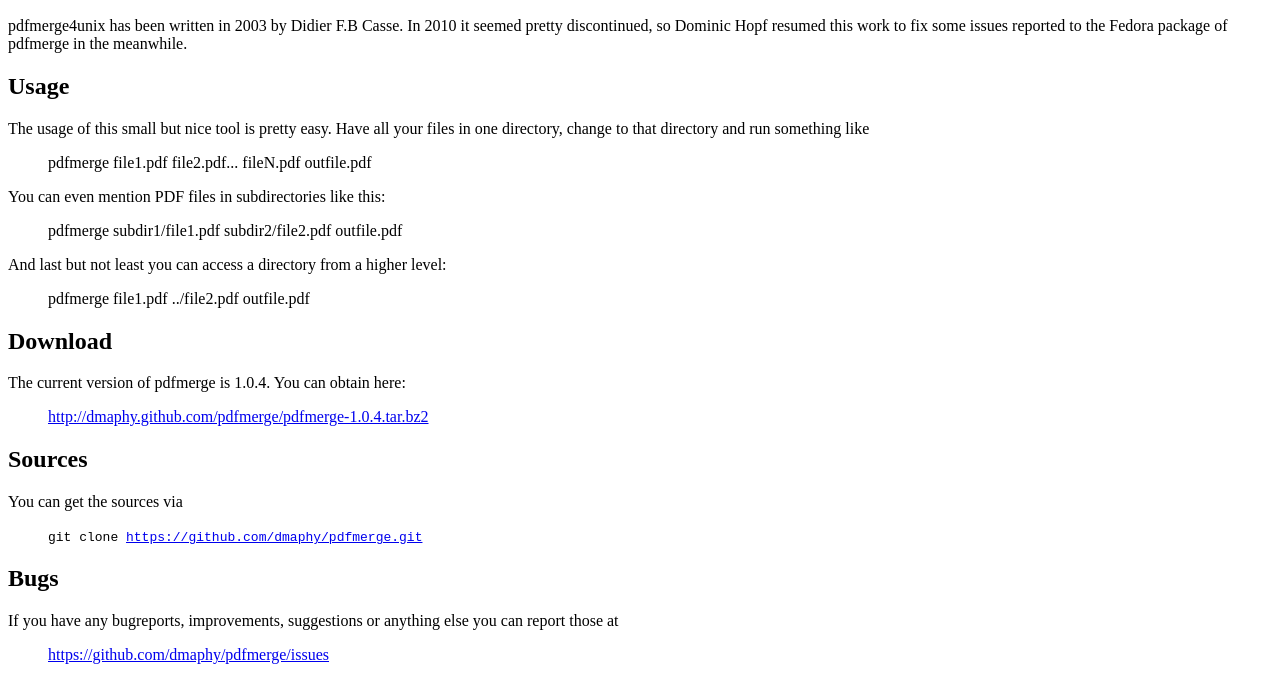
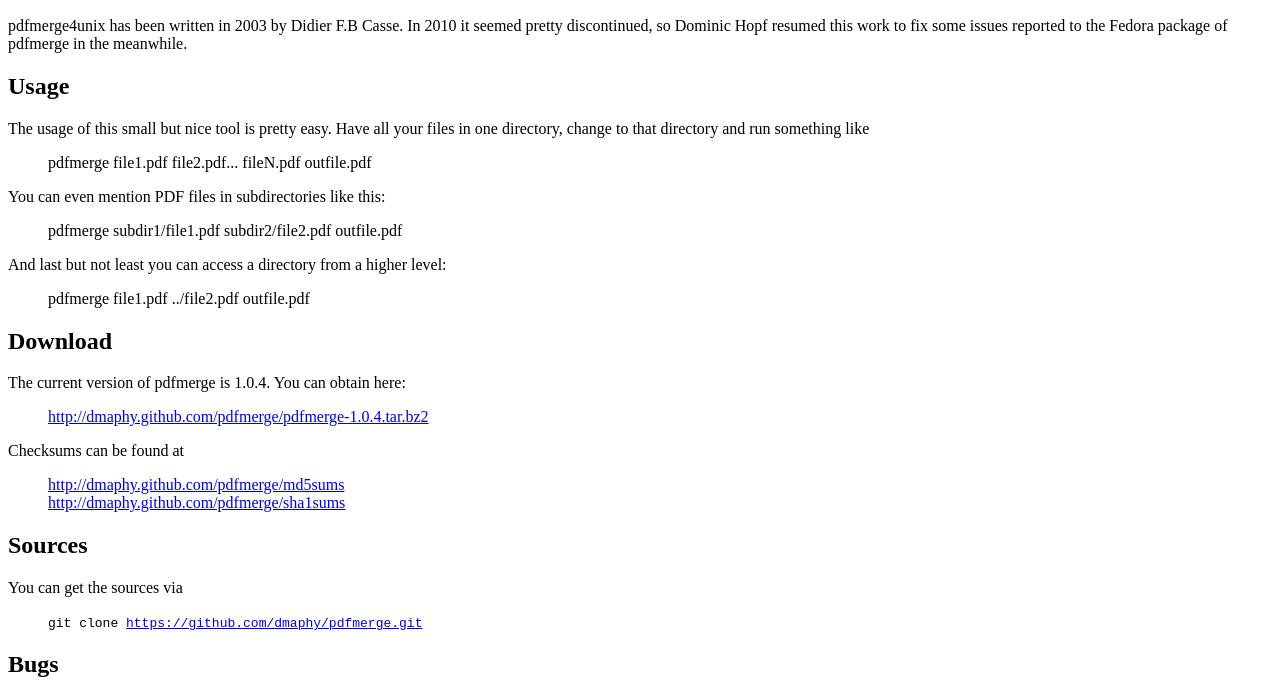
Before and after one commit to dmaphy/pdfmerge, a plain HTML site: page index.html in a window 1280 px wide. Shown: the part 110-791 px from the top of the page. Drawn offline with Linux system fonts and the light colour scheme.

Commit message:
add section about checksum files to index.html

```diff
--- a/index.html
+++ b/index.html
@@ -35,6 +35,10 @@
 			<blockquote>
 			<a class="reference external" href="http://dmaphy.github.com/pdfmerge/pdfmerge-1.0.4.tar.bz2">http://dmaphy.github.com/pdfmerge/pdfmerge-1.0.4.tar.bz2</a></p>
 			</blockquote>
+			<p>Checksums can be found at
+				<blockquote><a class="reference external" href="http://dmaphy.github.com/pdfmerge/md5sums">http://dmaphy.github.com/pdfmerge/md5sums</a><br />
+				<a class="reference external" href="http://dmaphy.github.com/pdfmerge/sha1sums">http://dmaphy.github.com/pdfmerge/sha1sums</a></blockquote>
+			</p>
 		</div>
 
 		<div class="section" id="sources">
```
